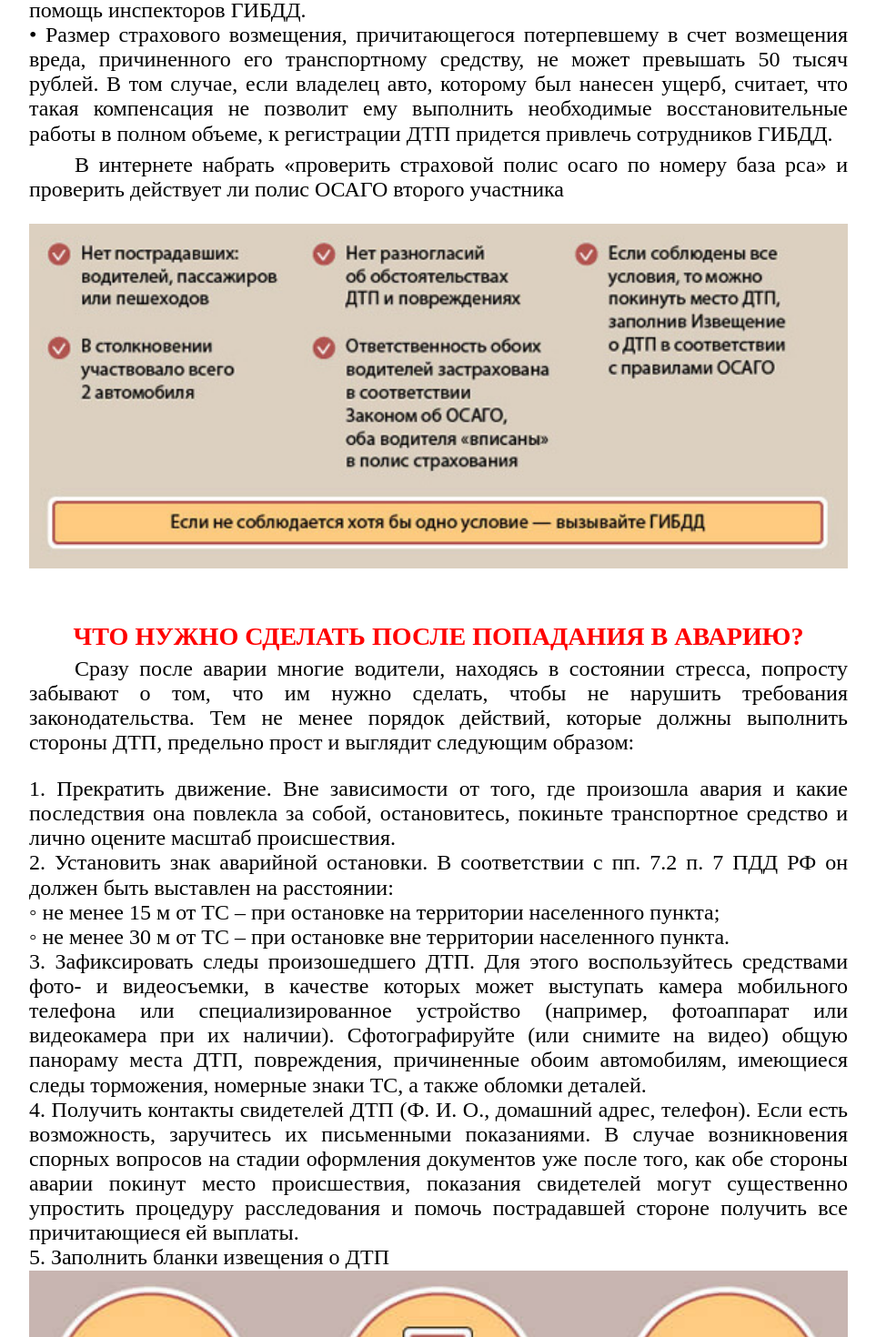
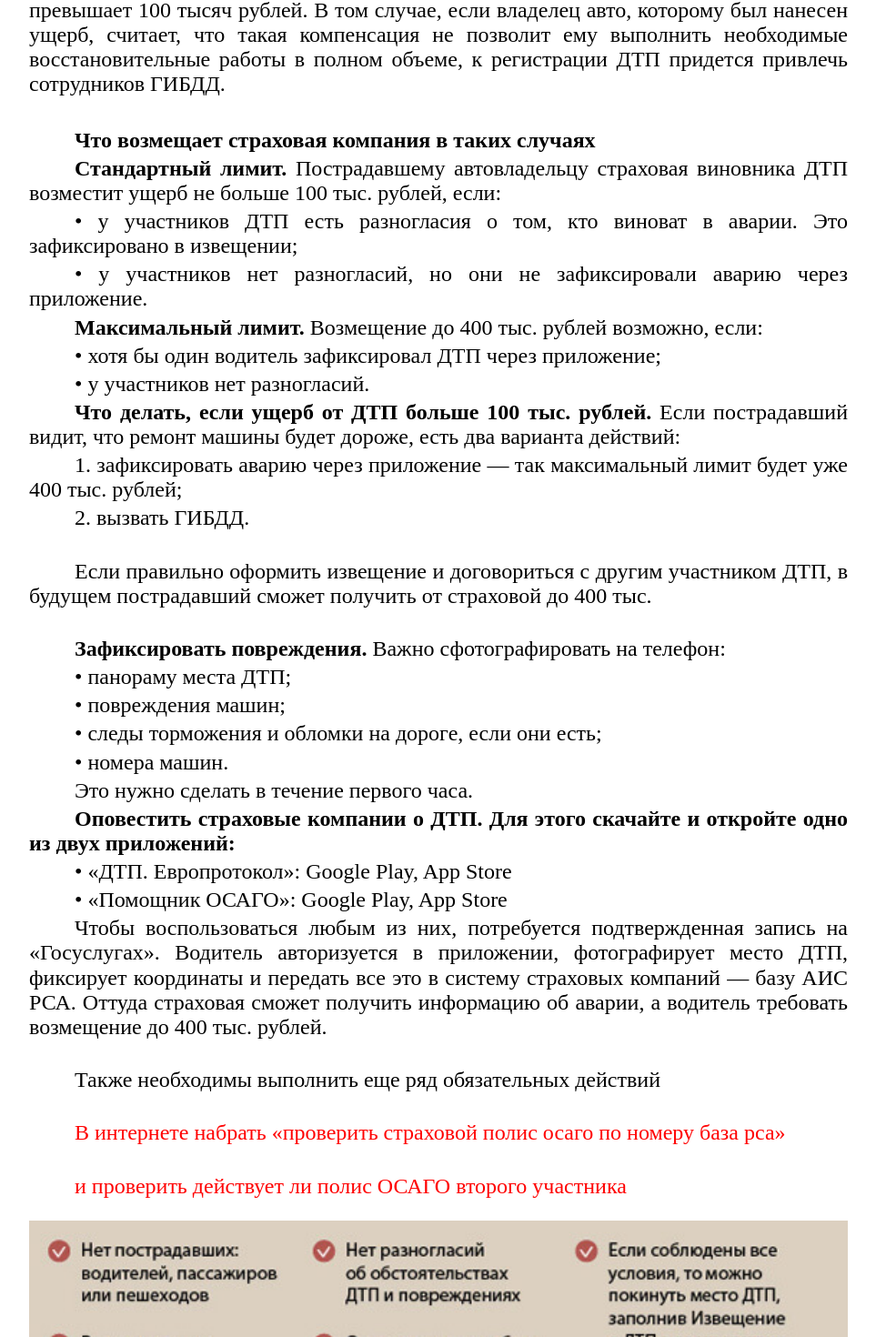
Before and after one commit to ArtemBelykh/onlineschool, a React (Create React App) app: page /article/Euro-Protocol in a window 1280 px wide. Shown: the part 1777-3247 px from the top of the page at 91% size, without its empty margins (158-1121 px from the left). Built offline with nearby package versions, Linux system fonts and the light colour scheme.

Commit message:
17.05.23

```diff
--- a/src/Components/Pages/Articles/EuroProtocol.article.tsx
+++ b/src/Components/Pages/Articles/EuroProtocol.article.tsx
@@ -44,33 +44,75 @@ const GetOutOfTheCarOrNot = () => {
                         профессиональное объединение страховщиков, действующее в соответствии с настоящим Федеральным
                         законом.</p>
 
-                    <h3 style={{color: "red", textAlign: "center"}}>В каких СЛУЧАЯХ МОЖНО ИСПОЛЬЗОВАТЬ ЕВРОПРОТОКОЛ, А В КАКИХ НУЖНО ВЫЗЫВАТЬ
+                    <h3 style={{color: "red", textAlign: "center"}}>В каких СЛУЧАЯХ МОЖНО ИСПОЛЬЗОВАТЬ ЕВРОПРОТОКОЛ, А В
+                        КАКИХ НУЖНО ВЫЗЫВАТЬ
                         ГИБДД?</h3>
-                    <p>В соответствии со ст.11.1 Федерального закона от 25.04.2002 N 40-ФЗ
-                        "Об обязательном страховании гражданской ответственности владельцев транспортных средств"
+                    <p>В соответствии со ст.11.1 <b>Федерального закона от 25.04.2002 N 40-ФЗ
+                        "Об обязательном страховании гражданской ответственности владельцев транспортных средств"</b>
                         самостоятельно зафиксировать произошедшее ДТП с использованием европротокола вы можете при
                         соблюдении следующих условий.</p>
                     • Дорожно-транспортное происшествие произошло в результате взаимодействия (столкновения) двух
                     транспортных средств (включая транспортные средства с прицепами к ним), гражданская ответственность
-                    владельцев которых застрахована по ОСАГО. <br/>
+                    владельцев которых застрахована по ОСАГО.
                     • В результате дорожно-транспортного происшествия вред причинен только двум транспортным средствам
                     (включая транспортные средства с прицепами к ним), т. е. в результате столкновения нет пострадавших,
-                    погибших и не причинен вред иному имуществу.<br/>
+                    погибших и не причинен вред иному имуществу.
                     • Обстоятельства причинения вреда в связи с повреждением транспортных средств в результате
                     дорожно-транспортного происшествия, характер и перечень видимых повреждений транспортных средств не
                     вызывают разногласий участников дорожно-транспортного происшествия и зафиксированы в извещении о
                     дорожно-транспортном происшествии, бланк которого заполнен водителями причастных к
                     дорожно-транспортному происшествию транспортных средств в соответствии с правилами обязательного
                     страхования. Если же ни одна сторона не считает, что именно ее действия стали причиной ДТП, для
-                    урегулирования спорного вопроса потребуется помощь инспекторов ГИБДД.<br/>
+                    урегулирования спорного вопроса потребуется помощь инспекторов ГИБДД.
                     • Размер страхового возмещения, причитающегося потерпевшему в счет возмещения вреда, причиненного
-                    его транспортному средству, не может превышать 50 тысяч рублей. В том случае, если владелец авто,
+                    его транспортному средству, не превышает 100 тысяч рублей. В том случае, если владелец авто,
                     которому был нанесен ущерб, считает, что такая компенсация не позволит ему выполнить необходимые
                     восстановительные работы в полном объеме, к регистрации ДТП придется привлечь сотрудников
-                    ГИБДД.<br/><br/>
+                    ГИБДД.<br/><br/><br/>
 
-                    <p>В интернете набрать «проверить страховой полис осаго по номеру база рса»
-                        и проверить действует ли полис ОСАГО второго участника</p>
+
+                    <p><b>Что возмещает страховая компания в таких случаях</b></p>
+
+                    <p><b>Стандартный лимит.</b> Пострадавшему автовладельцу страховая виновника ДТП возместит ущерб не
+                        больше 100 тыс. рублей, если:</p>
+
+
+                    <p>• у участников ДТП есть разногласия о том, кто виноват в аварии. Это зафиксировано в
+                        извещении;</p>
+                    <p>• у участников нет разногласий, но они не зафиксировали аварию через приложение.</p>
+                    <p><b>Максимальный лимит.</b> Возмещение до 400 тыс. рублей возможно, если:</p>
+                    <p>• хотя бы один водитель зафиксировал ДТП через приложение;</p>
+                    <p>• у участников нет разногласий.</p>
+                    <p><b>Что делать, если ущерб от ДТП больше 100 тыс. рублей.</b> Если пострадавший видит, что ремонт
+                        машины
+                        будет дороже, есть два варианта действий:</p>
+                    <p>1. зафиксировать аварию через приложение — так максимальный лимит будет уже 400 тыс. рублей;</p>
+                    <p>2. вызвать ГИБДД.</p><br/>
+
+                    <p>Если правильно оформить извещение и договориться с другим участником ДТП, в будущем пострадавший
+                        сможет получить от страховой до 400 тыс. </p><br/>
+
+
+                    <p><b>Зафиксировать повреждения.</b> Важно сфотографировать на телефон:</p>
+                    <p>• панораму места ДТП;</p>
+                    <p>• повреждения машин;</p>
+                    <p>• следы торможения и обломки на дороге, если они есть;</p>
+                    <p>• номера машин.</p>
+                    <p>Это нужно сделать в течение первого часа.</p>
+                    <p><b>Оповестить страховые компании о ДТП. Для этого скачайте и откройте одно из двух
+                        приложений:</b></p>
+                    <p>• «ДТП. Европротокол»: Google Play, App Store</p>
+                    <p>• «Помощник ОСАГО»: Google Play, App Store</p>
+                    <p>Чтобы воспользоваться любым из них, потребуется подтвержденная запись на «Госуслугах». Водитель
+                        авторизуется в приложении, фотографирует место ДТП, фиксирует координаты и передать все это в
+                        систему страховых компаний — базу АИС РСА. Оттуда страховая сможет получить информацию об
+                        аварии, а
+                        водитель требовать возмещение до 400 тыс. рублей.</p><br/>
+
+                    <p>Также необходимы выполнить еще ряд обязательных действий</p><br/>
+                    <p style={{color: "red"}}>В интернете набрать «проверить страховой полис осаго по номеру база
+                        рса»</p><br/>
+                    <p style={{color: "red"}}>и проверить действует ли полис ОСАГО второго участника</p>
 
                     <img src="/articleImage3.jpg" alt="3" style={{width: "100%", height: "100%"}}/><br/><br/>
 
@@ -79,24 +121,26 @@ const GetOutOfTheCarOrNot = () => {
                         нужно сделать, чтобы не нарушить требования законодательства. Тем не менее порядок действий,
                         которые должны выполнить стороны ДТП, предельно прост и выглядит следующим образом:</p>
 
-                    1. Прекратить движение. Вне зависимости от того, где произошла авария и какие последствия она
+                    1. <b>Прекратить движение.</b> Вне зависимости от того, где произошла авария и какие последствия она
                     повлекла за собой, остановитесь, покиньте транспортное средство и лично оцените масштаб
                     происшествия. <br/>
-                    2. Установить знак аварийной остановки. В соответствии с пп. 7.2 п. 7 ПДД РФ он должен быть
+                    2. <b>Установить знак аварийной остановки.</b> В соответствии с пп. 7.2 п. 7 ПДД РФ он должен быть
                     выставлен на расстоянии:<br/>
                     ◦ не менее 15 м от ТС – при остановке на территории населенного пункта;<br/>
                     ◦ не менее 30 м от ТС – при остановке вне территории населенного пункта.<br/>
-                    3. Зафиксировать следы произошедшего ДТП. Для этого воспользуйтесь средствами фото- и видеосъемки, в
+                    3. <b>Зафиксировать следы произошедшего ДТП.</b> Для этого воспользуйтесь средствами фото- и
+                    видеосъемки, в
                     качестве которых может выступать камера мобильного телефона или специализированное устройство
                     (например, фотоаппарат или видеокамера при их наличии). Сфотографируйте (или снимите на видео) общую
                     панораму места ДТП, повреждения, причиненные обоим автомобилям, имеющиеся следы торможения, номерные
                     знаки ТС, а также обломки деталей.<br/>
-                    4. Получить контакты свидетелей ДТП (Ф. И. О., домашний адрес, телефон). Если есть возможность,
+                    4. <b>Получить контакты свидетелей ДТП (Ф. И. О., домашний адрес, телефон). </b>Если есть
+                    возможность,
                     заручитесь их письменными показаниями. В случае возникновения спорных вопросов на стадии оформления
                     документов уже после того, как обе стороны аварии покинут место происшествия, показания свидетелей
                     могут существенно упростить процедуру расследования и помочь пострадавшей стороне получить все
                     причитающиеся ей выплаты.<br/>
-                    5. Заполнить бланки извещения о ДТП<br/>
+                    5. <b>Заполнить бланки извещения о ДТП</b><br/>
 
                     <img src="/articleImage4.jpg" alt="3" style={{width: "100%", height: "100%"}}/><br/><br/>
 
@@ -104,12 +148,10 @@ const GetOutOfTheCarOrNot = () => {
 
                     <p>Европротокол при ДТП оформляется с использованием специального бланка, который страховой агент
                         бесплатно обязан выдать владельцу транспортного средства при оформлении полиса ОСАГО или КАСКО.
-                        Если
-                        вы уже использовали имеющийся бланк или его по какой-то причине нет под рукой, необходимо
-                        обратиться
-                        в ближайший офис страховой компании. Кроме того, можно скачать бланк бесплатно в интернете и
-                        распечатать на любом принтере (рекомендуется загружать форму документа только с официальных
-                        авторитетных источников, например с сайтов справочно-правовых систем «Гарант» или
+                        Если вы уже использовали имеющийся бланк или его по какой-то причине нет под рукой, необходимо
+                        обратиться в ближайший офис страховой компании. Кроме того, можно скачать бланк бесплатно в
+                        интернете и распечатать на любом принтере (рекомендуется загружать форму документа только с
+                        официальных авторитетных источников, например с сайтов справочно-правовых систем «Гарант» или
                         «Консультант»).</p>
 
                     <img src="/articleImage5.jpg" alt="3" style={{width: "100%", height: "100%"}}/><br/><br/>
@@ -127,6 +169,9 @@ const GetOutOfTheCarOrNot = () => {
                     <h3 style={{color: "red", textAlign: "center"}}>Заполнение лицевой стороны европротокола.
                         Разберем весь процесс заполнения.` Извещения по пунктам.</h3>
 
+
+                    <h5 style={{color: "red", textAlign: "center"}}>Заполнение лицевой стороны европротокола <br/>
+                        Разберем весь процесс заполнения Извещения по пунктам.</h5>
 
                     <b>1. Место ДТП.</b> Указывается наименование населенного пункта, улица и дом. Если авария случилась
                     в
@@ -197,14 +242,10 @@ const GetOutOfTheCarOrNot = () => {
                     <img src="/articleImage8.jpg" alt="8" style={{width: "100%", height: "100%"}}/><br/><br/>
 
                     <p>Заполненный европротокол вместе с заявлением о возмещении убытка направляют в офис страховщика в
-                    течение пяти рабочих дней. Будьте готовы к тому, что страховая компания может затребовать
-                    транспортное средство для проведения осмотра или независимой экспертизы. На выполнение этого условия
-                    также отводится не более 5 суток. При этом участники ДТП не имеют права самостоятельно ремонтировать
-                    автомобиль в течение 15 календарных дней.</p>
-                    <p>Обращаясь за страховой выплатой по европротоколу нужно понимать, что получив возмещение,
-                    пострадавшая сторона больше не сможет предъявлять другие требования по этому же ДТП. Исключением
-                    является вред здоровью, о котором потерпевший не знал на момент подачи заявления, В таком случае он
-                    имеет право обратиться к страховщику виновника дорожно-транспортного происшествия.</p>
+                        течение пяти рабочих дней. Будьте готовы к тому, что страховая компания может затребовать
+                        транспортное средство для проведения осмотра или независимой экспертизы. На выполнение этого
+                        условия также отводится не более 5 суток. При этом участники ДТП не имеют права самостоятельно
+                        ремонтировать автомобиль в течение 15 календарных дней.</p>
 
                 </div>
             </div>
--- a/src/Components/Rates/CategoryA.Kostroma.tsx
+++ b/src/Components/Rates/CategoryA.Kostroma.tsx
@@ -95,7 +95,7 @@ const CategoryAKostroma = () => {
                         color: "#000000",
                         marginLeft: "14px"
                     }} variant="h6" component="h2">
-                        130 часов обучения
+                        Всего 130 часов обучения
                     </Typography>
                 </div>
 
@@ -111,7 +111,7 @@ const CategoryAKostroma = () => {
                         color: "#000000",
                         marginLeft: "14px"
                     }} variant="h6" component="h2">
-                        16 часов практики
+                        В том числе 16 часов практики
                     </Typography>
                 </div>
 
--- a/src/Components/Rates/CategoryB.Galyth.tsx
+++ b/src/Components/Rates/CategoryB.Galyth.tsx
@@ -78,7 +78,7 @@ const CategoryBGalyth = () => {
                         lineHeight: "30px",
                         color: "#000000"
                     }} variant="h6" component="h2">
-                        3 месяца
+                        Всего 3 месяца
                     </Typography>
                 </div>
 
@@ -95,7 +95,7 @@ const CategoryBGalyth = () => {
                         color: "#000000",
                         marginLeft: "14px"
                     }} variant="h6" component="h2">
-                        195 часов обучения
+                        В том числе 195 часов обучения
                     </Typography>
                 </div>
 
--- a/src/Components/Rates/CategoryB.Kostroma.tsx
+++ b/src/Components/Rates/CategoryB.Kostroma.tsx
@@ -79,7 +79,7 @@ const CategoryBKostroma = () => {
                         lineHeight: "30px",
                         color: "#000000"
                     }} variant="h6" component="h2">
-                        3 месяца
+                        Всего 3 месяца
                     </Typography>
                 </div>
 
@@ -96,7 +96,7 @@ const CategoryBKostroma = () => {
                         color: "#000000",
                         marginLeft: "14px"
                     }} variant="h6" component="h2">
-                        195 часов обучения
+                        В том числе 195 часов обучения
                     </Typography>
                 </div>
 
--- a/src/Components/Rates/RememberEverything.tsx
+++ b/src/Components/Rates/RememberEverything.tsx
@@ -111,7 +111,7 @@ const RememberEverything = () => {
                         color: "#000000",
                         marginLeft: "14px"
                     }} variant="h6" component="h2">
-                        5 практических занятий
+                        В том числе 5 практических занятий
                     </Typography>
                 </div>
 
```
Also changed, not shown: src/Components/ModalMain.tsx (+0 -8 lines), src/Components/Rates/AdditionalDriving.tsx (+1 -28 lines), src/Components/Rates/AdditionalLessonInTheory.tsx (+1 -17 lines), src/Components/Rates/RecertificationInSchool.tsx (+1 -25 lines).
